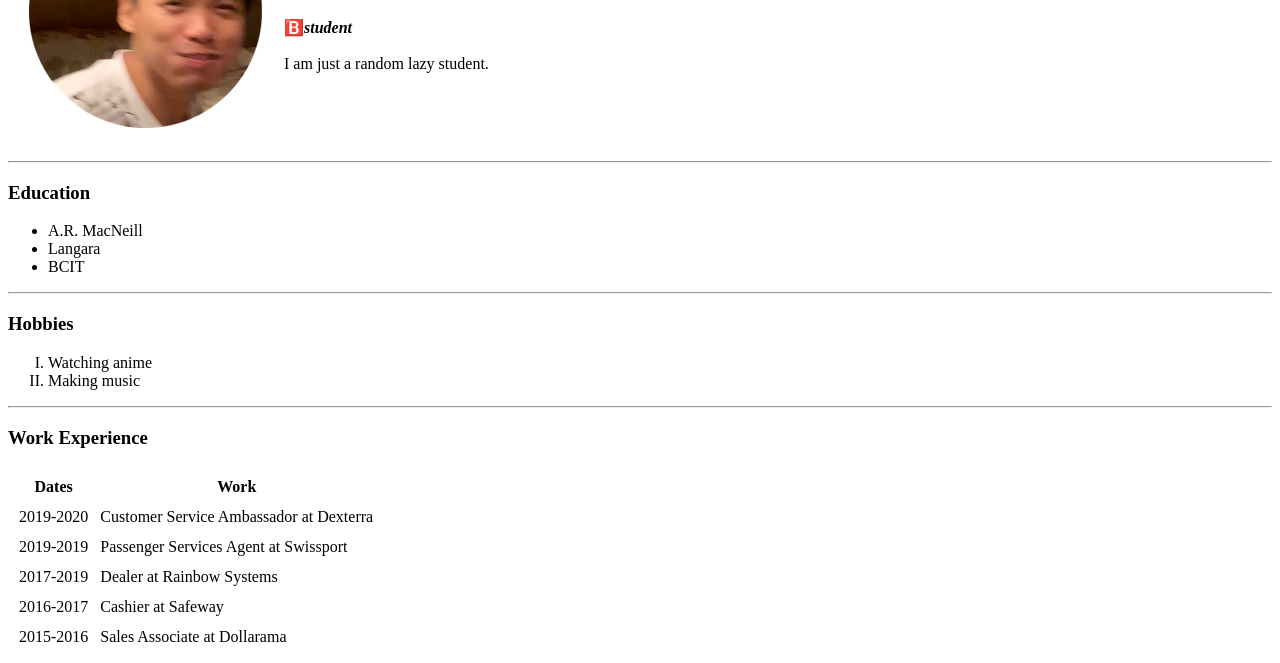
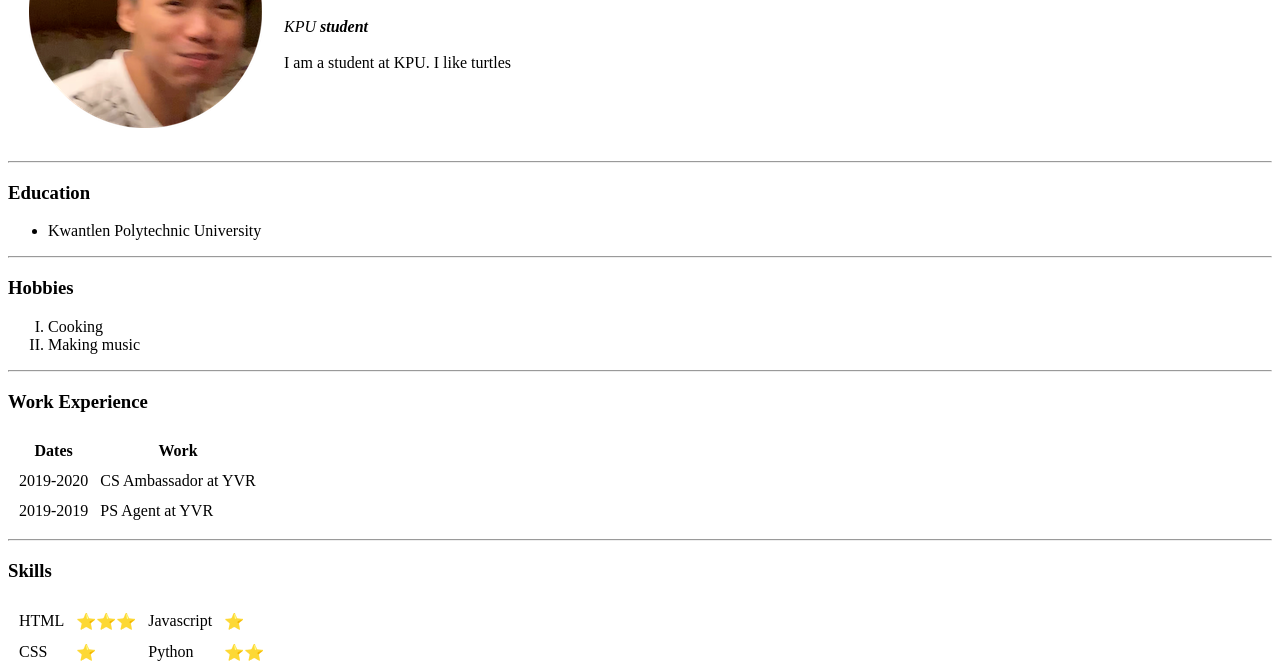
Before and after one commit to ryanmend/cv, a plain HTML site: page index.html in a window 1280 px wide. Shown: the part 134-797 px from the top of the page. Drawn offline with Linux system fonts and the light colour scheme.

Commit message:
Info updated

```diff
--- a/index.html
+++ b/index.html
@@ -12,10 +12,10 @@
     <td>
       <h1>Ryan Mendoza</h1>
       <p>
-        🅱️<em><strong>student</strong></em>
+        <em>KPU <strong>student</strong></em>
         <br>
         <br>
-        I am just a random lazy student.
+        I am a student at KPU. I like turtles
       </p>
     </td>
   </table>
@@ -24,16 +24,14 @@
 
   <h3>Education</h3>
   <ul>
-    <li>A.R. MacNeill</li>
-    <li>Langara</li>
-    <li>BCIT</li>
+    <li>Kwantlen Polytechnic University</li>
   </ul>
 
   <hr>
 
   <h3>Hobbies</h3>
   <ol type="I">
-    <li>Watching anime</li>
+    <li>Cooking</li>
     <li>Making music</li>
   </ol>
 
@@ -49,23 +47,11 @@
     </thead>
     <tr>
       <td>2019-2020</td>
-      <td>Customer Service Ambassador at Dexterra</td>
+      <td>CS Ambassador at YVR</td>
     </tr>
     <tr>
       <td>2019-2019</td>
-      <td>Passenger Services Agent at Swissport</td>
-    </tr>
-    <tr>
-      <td>2017-2019</td>
-      <td>Dealer at Rainbow Systems</td>
-    </tr>
-    <tr>
-      <td>2016-2017</td>
-      <td>Cashier at Safeway</td>
-    </tr>
-    <tr>
-      <td>2015-2016</td>
-      <td>Sales Associate at Dollarama</td>
+      <td>PS Agent at YVR</td>
     </tr>
   </table>
 
```
